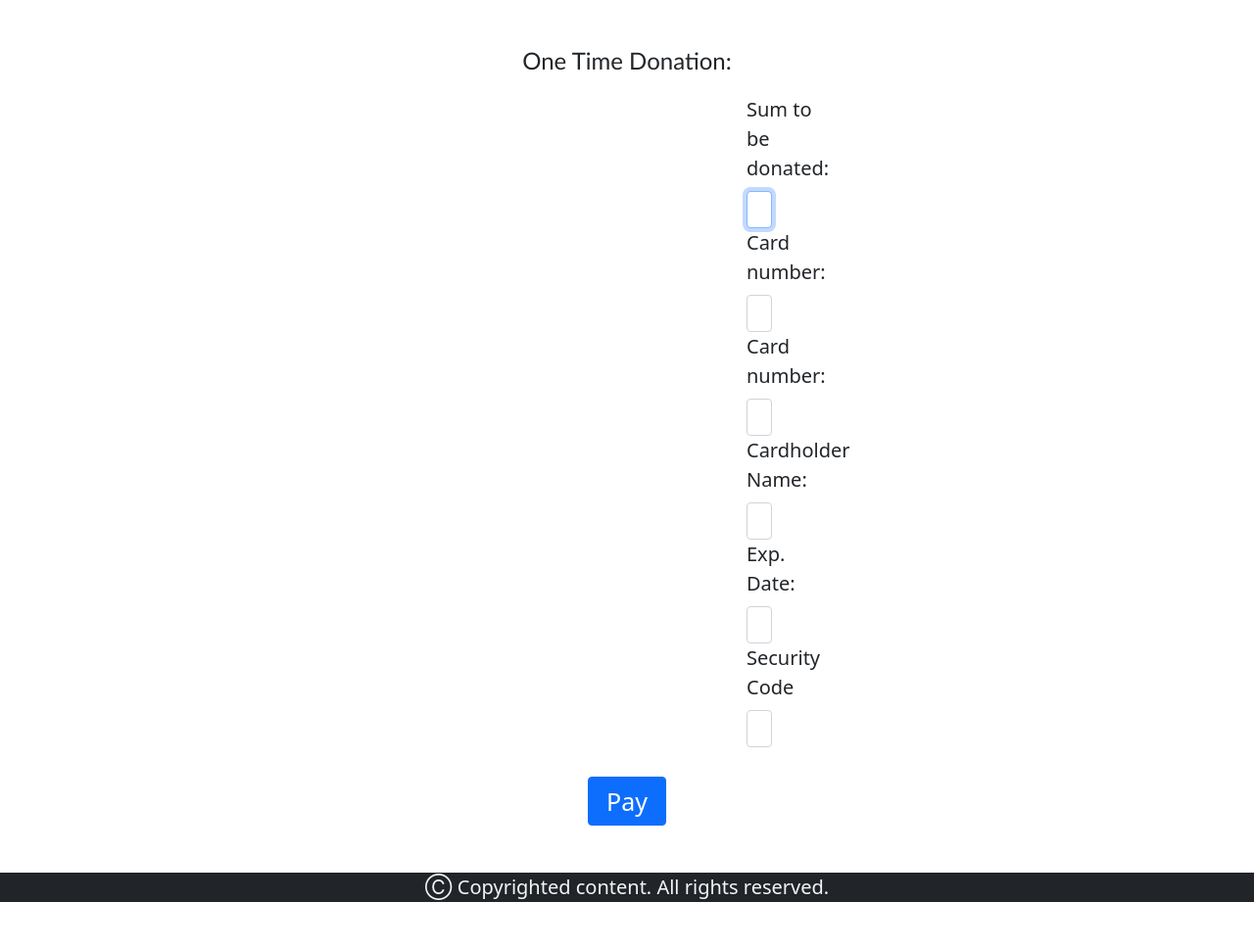
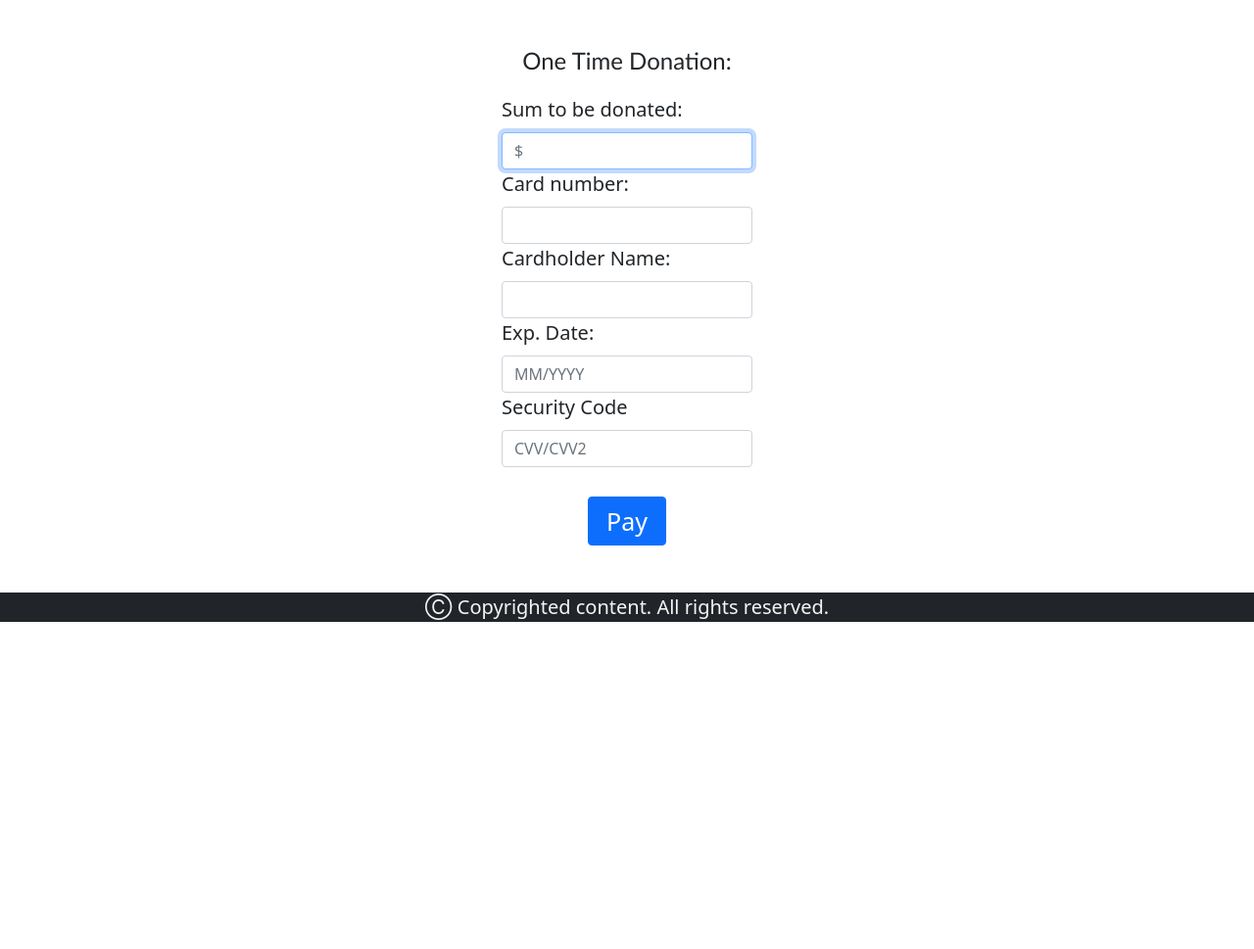
Before and after one commit to DoMonkysFly7/CS50-Fnal-Project, a Flask app: page /one_time_donation in a window 1280 px wide; the page is wider, and only the part inside the window is pictured. Shown: the part 119-1088 px from the top of that part at 98% size. After the commit the page ends 754 px from the top of that part, so only its background shows below. Run offline with Flask 2, Linux system fonts and the light colour scheme; some libraries are stand-ins or nearby versions.

Commit message:
Commit 21#

```diff
--- a/static/styles.css
+++ b/static/styles.css
@@ -296,6 +296,9 @@ hr {
     text-align: left;
 }
 
+.card_code {
+    padding-right: 850px;
+}
 
 .foot-paragraph {
     margin-top: 30px;
@@ -312,6 +315,22 @@ hr {
     justify-content: center;
 }
 
+/*- Mistakes were made */
+
+#exception {
+    padding-right: 800px;
+}
+
+#sum_regular {
+    padding-right: 700px;
+}
+
+#padding {
+    padding-right: 800px;
+}
+
+
+/* */
 
 /* Media queries */
 @media only screen and (min-device-width: 360px) and (max-device-width: 414px)
@@ -380,6 +399,15 @@ hr {
         margin-left: 0px;
         margin-right: 0px;
     }
+
+    .donation_form_cardholder, .donation_form_cardNo, .card_expiration_date, .card_code,
+     .form_aspect, #card_number, #exception, #sum_regular, #padding {
+        padding-left: 0px;
+        padding-right: 0px;
+        position: relative;
+        right: 0px;
+    }
+
 }
 
 @media only screen and (min-device-width: 414px) and (max-device-width: 1085px)
@@ -398,6 +426,28 @@ hr {
 
     .news {
         text-align: none;
+    }
+}
+
+@media only screen and (min-device-width: 414px) and (max-device-width: 1536px)
+{
+    /* Mistakes were made */
+    .donation_form_cardholder, .card_expiration_date, .card_code
+    , .form_aspect, #exception, #sum_regular, #padding {
+        padding-left: 0px;
+        padding-right: 0px;
+        margin-right: 500px;
+        margin-left: 500px;
+        position: none;
+        right: 0px;
+    }
+
+    .donation_form_cardNo {
+        margin-left: 500px;
+        margin-right: 500px;
+        padding-left: 0px;
+        padding-right: 0px;
+        right: 0px;
     }
 }
 
--- a/templates/one_time_donation.html
+++ b/templates/one_time_donation.html
@@ -10,16 +10,11 @@
 
     <form action="/one_time_donation" method="post" style="animation: transitionIn 2s;">
 
-            <div class="donation_form_cardNo">
+            <div class="donation_form_cardNo" id="exception">
                 <label class="form-label">  Sum to be donated: </label>
                 <input name="sum" id="card_number" autofocus type="text" class="form-control" placeholder="$">
             </div>
 
-
-            <div class="donation_form_cardNo">
-                <label class="form-label"> Card number: </label>
-                <input name="card_number" id="card_number" autofocus type="text" class="form-control">
-            </div>
 
             <div class="donation_form_cardNo">
                 <label class="form-label"> Card number: </label>
@@ -31,12 +26,12 @@
                 <input  name="cardholder_name" id="cardholder_name" autofocus type="text" class="form-control">
             </div>
 
-            <div class="card_expiration_date" style="padding-right: 800px;">
+            <div class="card_expiration_date" id="exception">
                 <label class="form-label"> Exp. Date: </label>
                 <input name="expiration_date" id="expiration_date" placeholder="MM/YYYY" autofocus type="text" class="form-control">
             </div>
 
-            <div class="card_code" style="padding-right: 800px;">
+            <div class="card_code">
                 <label class="form-label"> Security Code </label>
                 <input name="expiration_date" id="expiration_date" placeholder="CVV/CVV2" autofocus type="text" class="form-control">
             </div>
--- a/templates/regular_donations.html
+++ b/templates/regular_donations.html
@@ -10,7 +10,7 @@
 
     <form method="post" style="animation: transitionIn 2s;">
 
-        <div class="card_expiration_date" style="padding-right: 700px;">
+        <div class="card_expiration_date" id="sum_regular">
             <label class="form-label"> Regular sum to be donated: </label>
             <input name="regular_sum" id="regular_sum" autofocus type="text" class="form-control" placeholder="$">
         </div>
@@ -25,12 +25,12 @@
             <input  name="cardholder_name" id="cardholder_name" autofocus type="text" class="form-control">
         </div>
 
-        <div class="card_expiration_date" style="padding-right: 800px;">
+        <div class="card_expiration_date" id="padding">
             <label class="form-label"> Exp. Date: </label>
             <input name="expiration_date" id="expiration_date" placeholder="MM/YYYY" autofocus type="text" class="form-control">
         </div>
 
-        <div class="card_code" style="padding-right: 800px;">
+        <div class="card_code" id="padding">
             <label class="form-label"> Security Code </label>
             <input name="expiration_date" id="expiration_date" placeholder="CVV/CVV2" autofocus type="text" class="form-control">
         </div>
```
Also changed, not shown: 2 other files.
